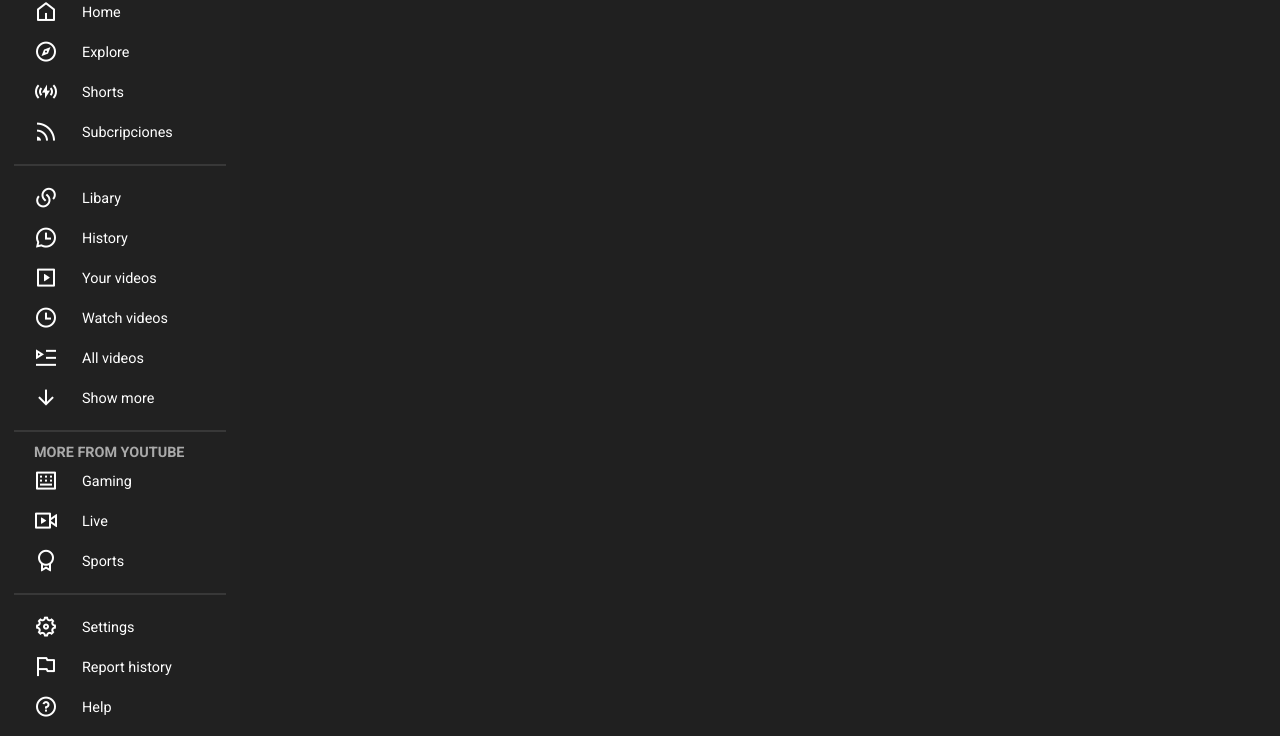
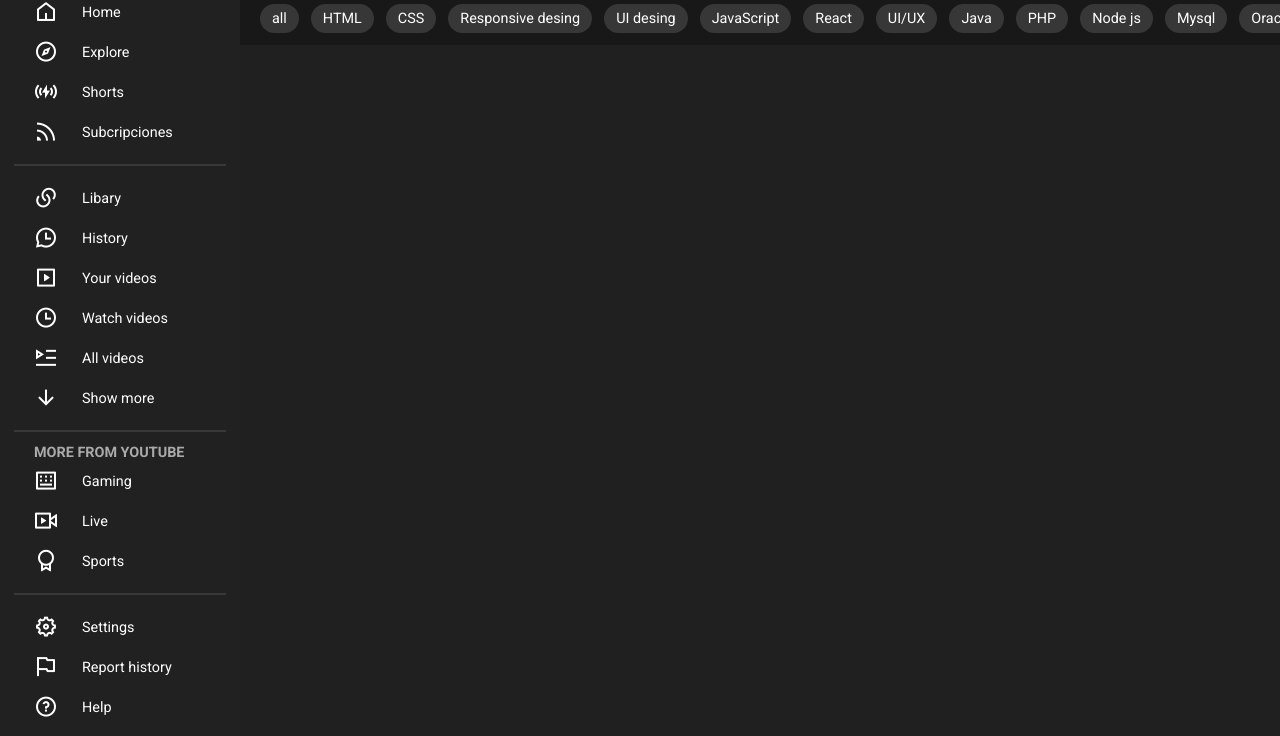
Before and after one commit to KevinPaez28/Youtubee, a plain HTML site: page index.html in a window 1280 px wide. Shown: the part 64-800 px from the top of the page. Drawn offline with nearby package versions, Linux system fonts and the light colour scheme.

Commit message:
Scroll Chips

```diff
--- a/carp_estilos/Youtube_adelantado.css
+++ b/carp_estilos/Youtube_adelantado.css
@@ -75,6 +75,14 @@ margin:12px 0;
 .sidebar::-webkit-scrollbar-thumb{
   background-color: #717171;
 }
+
+.chips-warpper::-webkit-scrollbar{
+  height: 6px;
+
+}
+.chips-warpper:hover::-webkit-scrollbar-thumb{
+  background-color: #717171;
+}
 .header{
   grid-area:header;
   position: fixed;
@@ -100,6 +108,17 @@ margin:12px 0;
   grid-area:content;
   background-color: var(--base);
 }
+.chips-warpper{
+  overflow-x:scroll;
+  max-width: calc(100vw - 240px);
+  background-color: #181818;
+  display: flex;
+  padding-left: 14px;
+  border-top:1px solid rgba(--hr);
+  border-bottom: 1px solid rgba(--hr);
+  white-space:nowrap;
+}
+
 
 /* HEADER */
 /* Logo-menu */
@@ -235,3 +254,17 @@ letter-spacing: -1px;
 background-color: var(--hover);
 transition: 1s;
 }
+
+/* CONTENT */
+.chips{
+margin:12px 6px;
+background-color: #373737;
+padding:6px 12px;
+color:var(--blanco);
+cursor: pointer;
+border-radius: 16px;
+}
+.chips:hover{
+ background-color: #d4d4d4;
+ transition: 1s;
+}
--- a/index.html
+++ b/index.html
@@ -90,7 +90,52 @@
     <div class="menu-intermedio">
     </div>
   </aside>
-  <main class="content"></main>
+  <main class="content">
+    <div class="chips-warpper">
+      <div class="chips">
+        <p>all</p>
+      </div>
+      <div class="chips">
+        <p>HTML</p>
+      </div>
+      <div class="chips">
+        <p>CSS</p>
+      </div>
+      <div class="chips">
+        <p>Responsive desing</p>
+      </div>
+      <div class="chips">
+        <p>UI desing</p>
+      </div>
+      <div class="chips">
+        <p>JavaScript</p>
+      </div>
+      <div class="chips">
+        <p>React</p>
+      </div>
+      <div class="chips">
+        <p>UI/UX</p>
+      </div>
+      <div class="chips">
+        <p>Java</p>
+      </div>
+      <div class="chips">
+        <p>PHP</p>
+      </div>
+      <div class="chips">
+        <p>Node js</p>
+      </div>
+      <div class="chips">
+        <p>Mysql</p>
+      </div>
+      <div class="chips">
+        <p>Oracle</p>
+      </div>
+      <div class="chips">
+        <p>UML</p>
+      </div>
+    </div>
+  </main>
 </body>
 
 </html>
```
